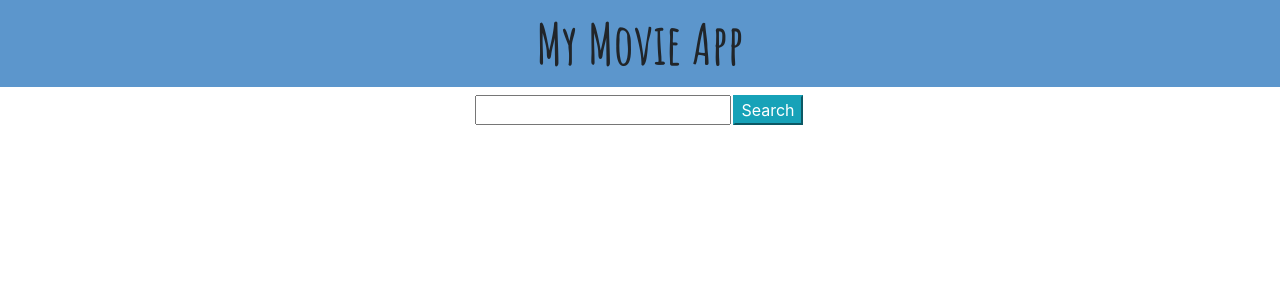
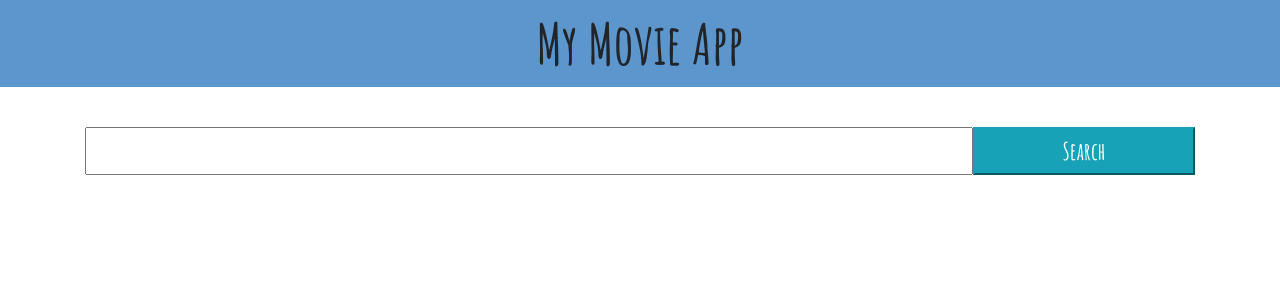
Before and after one commit to Maymoonah/movies, a React (Create React App) app: page / in a window 1280 px wide. Shown: the top 300 px of the page. Built offline with nearby package versions, Linux system fonts and the light colour scheme.

Commit message:
edit searchbar and movies css

```diff
--- a/src/App.css
+++ b/src/App.css
@@ -3,14 +3,6 @@
   background-color: #5c96cc;
   font-family: 'Amatic SC', cursive;
   font-size: 56px;
-}
-
-.btn-info {
-  margin: 0 2px;
-}
-
-.synonyms {
-  margin: 10px;
 }
 
 .movieList img {
@@ -26,6 +18,26 @@
 
 .movieList {
 	width: 250px;
-	background-color: #d991aa;
-	border: 1px solid #7d2745;
+	background-color: #bab8b9;
+	border: 1px solid #fff;
 }
+
+.container .searchBar {
+	margin: 40px 0;
+	width: 100%;
+}
+
+.searchBar input {
+	width: 80%;
+}
+
+.searchBar button {
+	width: 20%;
+}
+
+.searchBar input, .searchBar button {
+	font-size: 24px;
+	font-family: 'Amatic SC', cursive;
+	padding: 4px;
+	font-weight: bold;
+}
```
